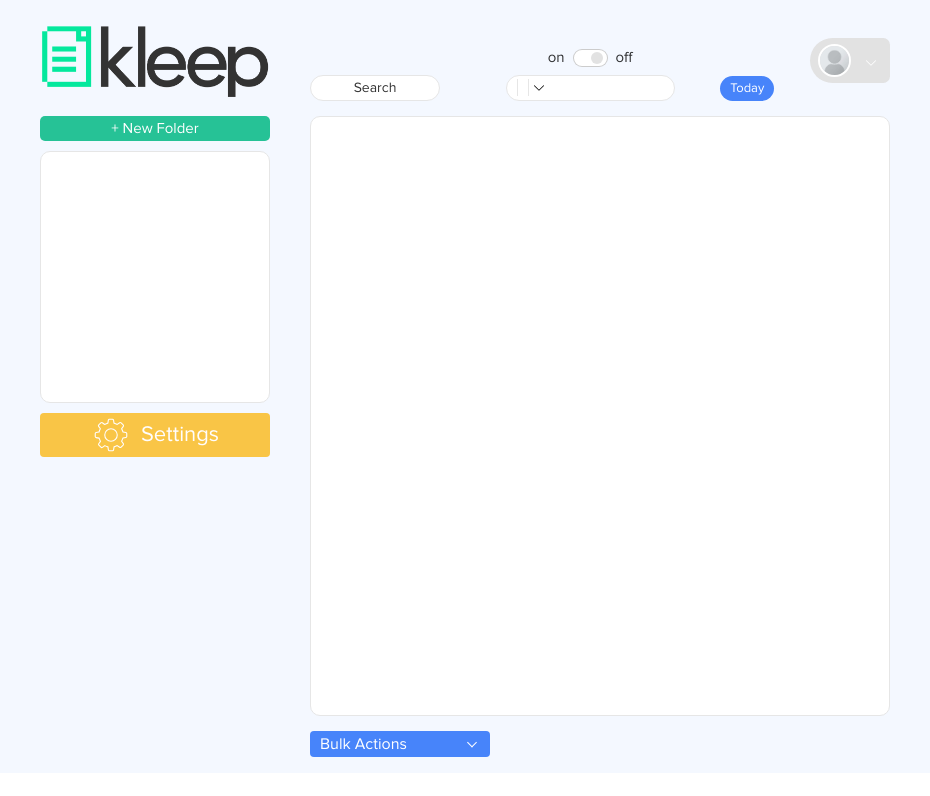
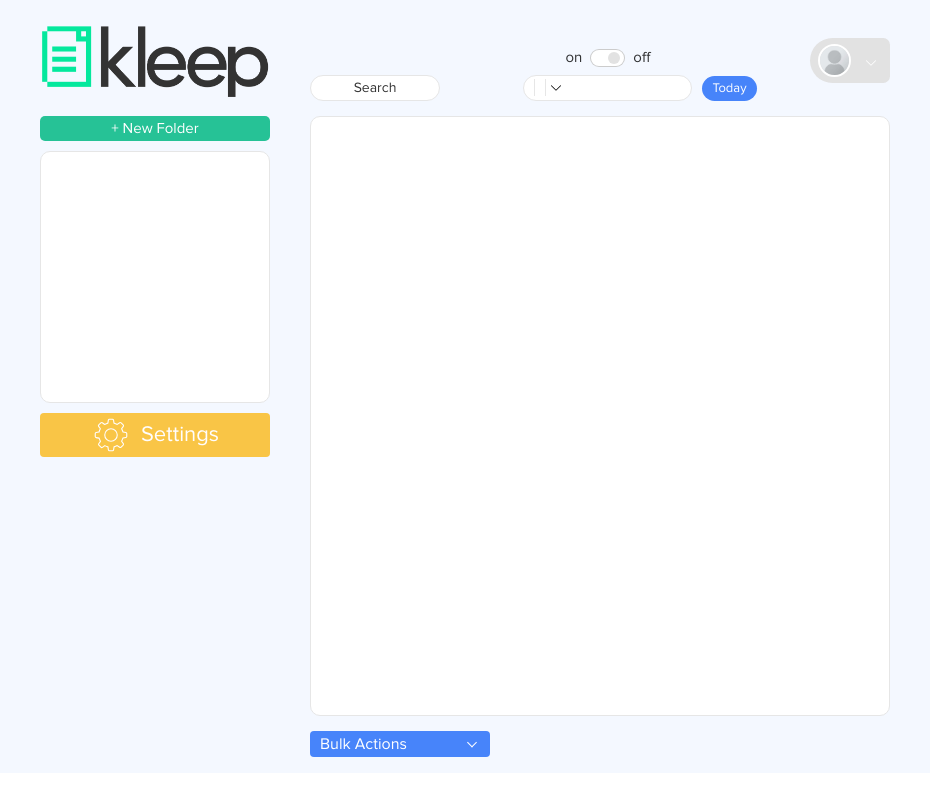
Before and after one commit to 0xjeremdev/Kleep, an Electron app: page app/main.html in a window 930 px wide. Drawn offline with nearby package versions, Linux system fonts and the light colour scheme; no server answers.

Commit message:
update dashboard

```diff
--- a/app/main.html
+++ b/app/main.html
@@ -170,7 +170,7 @@
 
 					<!-- Search Input -->
 					<input type="text" id="search" placeholder="Search" />
-
+					<div class="center-box">
 						<div class="center">
 							<!-- Switch -->
 							<div class="switch-container">
@@ -201,6 +201,7 @@
 							</div>
 						</div>
 						<button class="btn-today" id="btnToday">Today</button>
+					</div>
 					<!-- Column: User Configuration -->
 					<div class="user">
 
--- a/app/resources/css/dashboard.css
+++ b/app/resources/css/dashboard.css
@@ -364,6 +364,10 @@ body {
 	justify-content: space-between;
 	align-items: flex-end;
 	flex-direction: row;
+}
+.Main .header .configuration .center-box {
+	display: flex;
+	align-items: flex-end;
 }
 .Main .header .configuration #search {
 	width: 130px;
```
Lines whose indentation alone changed are shown as unchanged.
